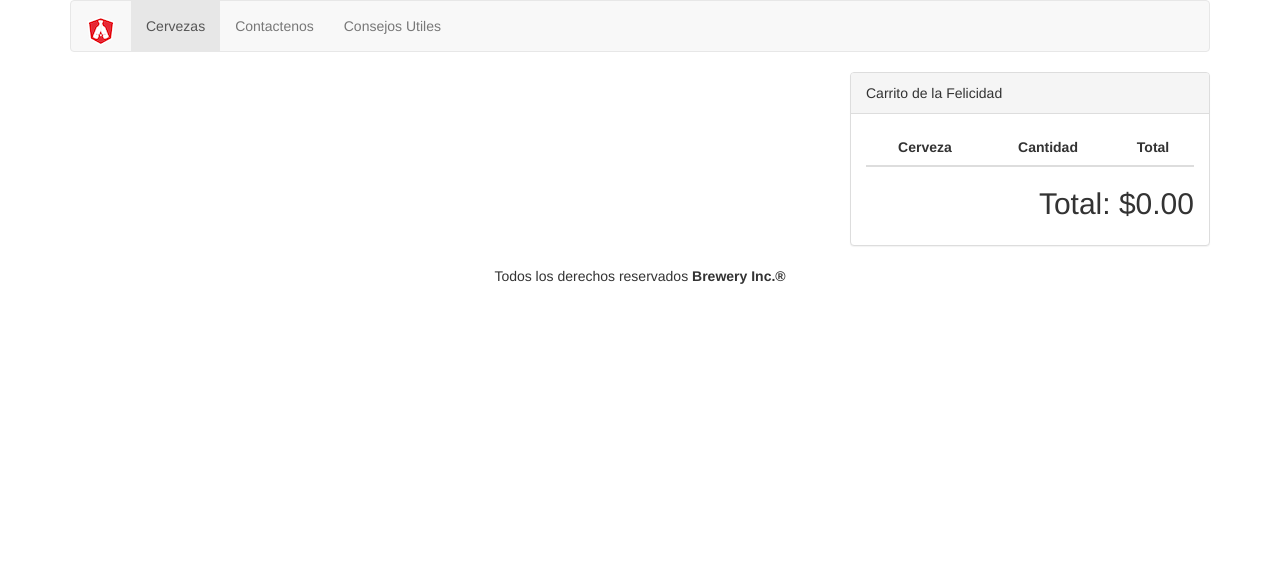
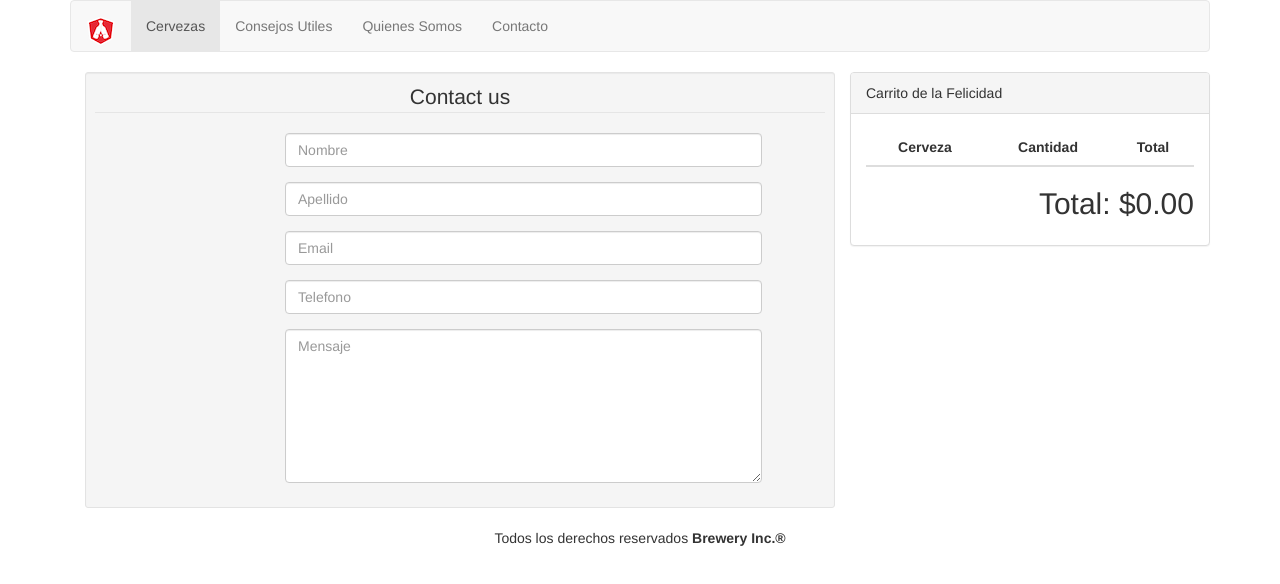
Before and after one commit to Unicen/Angular2-Seminario, an Angular app in the folder Brewery/: page /contact in a window 1280 px wide. Before the commit this address led to /. Shown: the top 584 px of the page. Built offline with nearby package versions, Linux system fonts and the light colour scheme.

Commit message:
Añadido Contacto
Creado componente y el form con Boostrap

```diff
--- a/Brewery/src/app/app.component.html
+++ b/Brewery/src/app/app.component.html
@@ -14,11 +14,12 @@
         <div class="collapse navbar-collapse" id="bs-example-navbar-collapse-1">
           <ul class="nav navbar-nav">
             <li class="active"><a routerLink="/" routerLinkActive="active">Cervezas</a>
-            <li><a routerLink="/about" routerLinkActive="active">Contactenos</a></li>
-              <li><a routerLink="/weather" routerLinkActive="active">Consejos Utiles</a></li>
+            <li><a routerLink="/weather" routerLinkActive="active">Consejos Utiles</a></li>
+            <li><a routerLink="/about" routerLinkActive="active">Quienes Somos</a></li>
+            <li><a routerLink="/contact" routerLinkActive="active">Contacto</a></li>
           </ul>
-        </div><!-- /.navbar-collapse -->
-      </div><!-- /.container-fluid -->
+        </div>
+      </div>
     </nav>
   </div>
 </div>
--- a/Brewery/src/app/app.module.ts
+++ b/Brewery/src/app/app.module.ts
@@ -17,6 +17,7 @@ import { BeerNameFilter } from './pipes/name-pipe';
 import { BeerWeatherComponent } from './beer-weather/beer-weather.component';
 import { BeerComponent } from './beer/beer.component';
 import { BeerWeatherDataService } from './beer-weather-data.service';
+import { BeerContactoComponent } from './beer-contacto/beer-contacto.component';
 
 
 @NgModule({
@@ -27,7 +28,8 @@ import { BeerWeatherDataService } from './beer-weather-data.service';
     CartComponent,
     BeerNameFilter,
     BeerWeatherComponent,
-    BeerComponent
+    BeerComponent,
+    BeerContactoComponent
   ],
   imports: [
     BrowserModule,
--- a/Brewery/src/app/app.routes.ts
+++ b/Brewery/src/app/app.routes.ts
@@ -1,11 +1,13 @@
 import { Routes } from '@angular/router';
 import { BeerListComponent } from './beer-list/beer-list.component'
 import { AboutComponent } from './about/about.component'
-import { BeerWeatherComponent} from './beer-weather/beer-weather.component'
+import { BeerWeatherComponent } from './beer-weather/beer-weather.component'
+import { BeerContactoComponent } from './beer-contacto/beer-contacto.component'
 
 export const appRoutes: Routes = [
   { path: '', component: BeerListComponent },
   { path: 'beers', component: BeerListComponent },
   { path: 'about', component: AboutComponent },
   { path: 'weather', component: BeerWeatherComponent },
+  { path: 'contact', component: BeerContactoComponent },
 ];
--- /dev/null
+++ b/Brewery/src/app/beer-contacto/beer-contacto.component.html
@@ -0,0 +1,41 @@
+<div class="container">
+    <div class="row">
+        <div class="col-md-8">
+            <div class="well well-sm">
+                <form class="form-horizontal" method="post">
+                    <fieldset>
+                        <legend class="text-center header">Contact us</legend>
+
+                        <div class="form-group">
+                            <span class="col-md-1 col-md-offset-2 text-center"><i class="fa fa-user bigicon"></i></span>
+                            <div class="col-md-8">
+                                <input id="fname" name="name" type="text" placeholder="Nombre" class="form-control">
+                            </div>
+                        </div>
+                        <div class="form-group">
+                            <span class="col-md-1 col-md-offset-2 text-center"><i class="fa fa-user bigicon"></i></span>
+                            <div class="col-md-8">
+                                <input id="lname" name="name" type="text" placeholder="Apellido" class="form-control">
+                            </div>
+                        </div>
+
+                        <div class="form-group">
+                            <span class="col-md-1 col-md-offset-2 text-center"><i class="fa fa-envelope-o bigicon"></i></span>
+                            <div class="col-md-8">
+                                <input id="email" name="email" type="text" placeholder="Email" class="form-control">
+                            </div>
+                        </div>
+
+                        <div class="form-group">
+                            <span class="col-md-1 col-md-offset-2 text-center"><i class="fa fa-phone-square bigicon"></i></span>
+                            <div class="col-md-8">
+                                <input id="phone" name="phone" type="text" placeholder="Telefono" class="form-control">
+                            </div>
+                        </div>
+
+                        <div class="form-group">
+                            <span class="col-md-1 col-md-offset-2 text-center"><i class="fa fa-pencil-square-o bigicon"></i></span>
+                            <div class="col-md-8">
+                                <textarea class="form-control" id="message" name="message" placeholder="Mensaje" rows="7"></textarea>
+                            </div>
+                        </div>
--- /dev/null
+++ b/Brewery/src/app/beer-contacto/beer-contacto.component.ts
@@ -0,0 +1,15 @@
+import { Component, OnInit } from '@angular/core';
+
+@Component({
+  selector: 'app-beer-contacto',
+  templateUrl: './beer-contacto.component.html',
+  styleUrls: ['./beer-contacto.component.css']
+})
+export class BeerContactoComponent implements OnInit {
+
+  constructor() { }
+
+  ngOnInit() {
+  }
+
+}
```
Also changed, not shown: Brewery/src/app/beer-contacto/beer-contacto.component.css (added), 1 other file (tests, documents, lock files or other folders).
